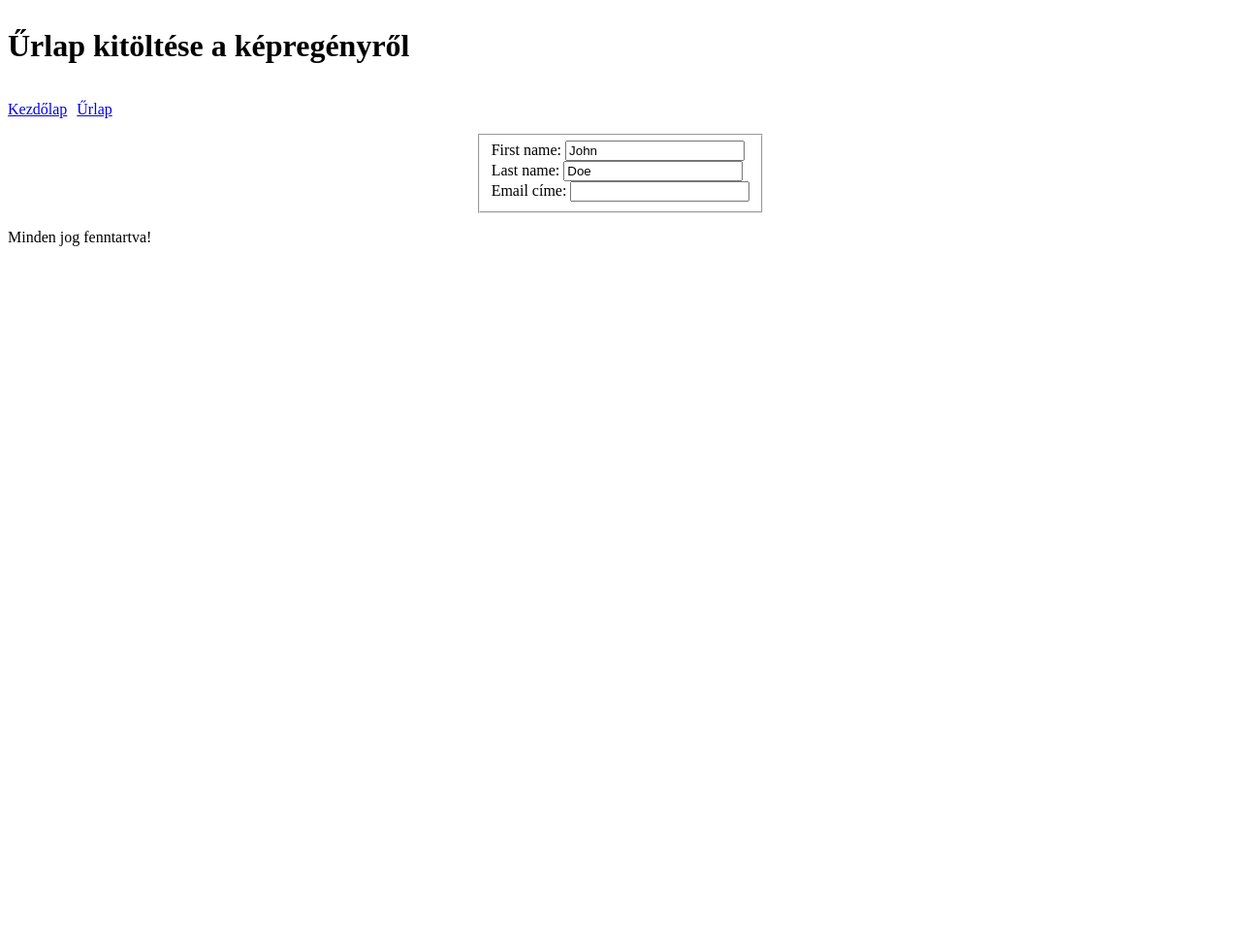
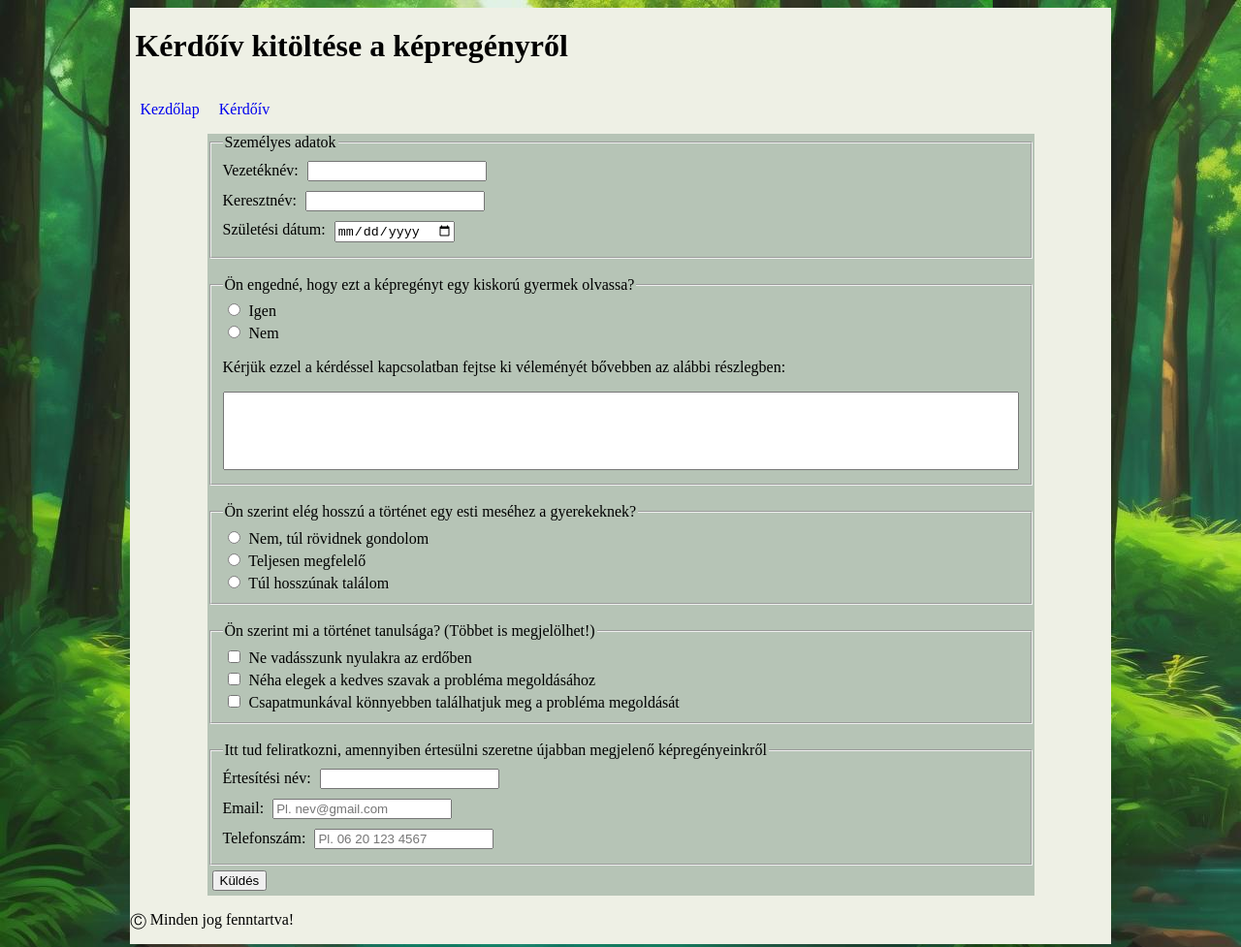
Before and after one commit to horvathnauzika/Mese, a plain HTML site: page urlap.html in a window 1280 px wide. Shown: the top 977 px of the page at 97% size. Before the commit the page ends 800 px from the top, so only its background shows below. Drawn offline with Linux system fonts and the light colour scheme.

Commit message:
urlap folytatas

```diff
--- a/stilus.css
+++ b/stilus.css
@@ -1,13 +1,22 @@
-article{
-    display: flex;
-    flex-wrap: wrap;
-    justify-content: space-evenly;
+body{
+    background-image: url("kepek/hatterkep4.jpg");
+}
+form{
+    background-color: #B6C4B6;
+}
 
-}
 main{
     display: flex;
     flex-wrap: wrap;
+    width: 80%;
+    margin: auto;
+    background-color: #EEF0E5;
 }
+
+h1{
+    margin-left: 5px;
+}
+
 
 header{
     flex: 0 0 100%;
@@ -18,11 +27,32 @@ nav{
 }
 
 article{
+    display: flex;
+    flex-wrap: wrap;
+    justify-content: space-evenly;
+    align-items: flex-start;
+}
+
+article{
     flex: 0 0 100%;
 }
 
 footer{
     flex: 0 0 100%;
+}
+nav li{
+    color: #304D30;
+    margin-left: 10px;
+}
+
+nav a{
+    text-decoration: none;
+}
+
+nav a:hover{
+    background-color: #304D30;
+    color: #EEF0E5;
+    padding: 10px;
 }
 
 nav > ul{
@@ -32,3 +62,17 @@ nav > ul{
     flex-wrap: wrap;
     padding: 0px;
 }
+
+input{
+    margin: 5px;
+}
+
+textarea{
+    resize: none;
+}
+
+@media screen and (max-width: 600px) {
+    nav ul{
+        flex: column;
+    }
+}
--- a/urlap.html
+++ b/urlap.html
@@ -1,36 +1,85 @@
 <!DOCTYPE html>
-<html lang="en">
+<html lang="hu">
 <head>
     <meta charset="UTF-8">
     <meta name="viewport" content="width=device-width, initial-scale=1.0">
-    <title>Document</title>
+    <title>Horváth Nauzika</title>
     <link rel="stylesheet" href="stilus.css">
 </head>
 <body>
     <main>
         <header>
-            <h1>Űrlap kitöltése a képregényről</h1>
+            <h1>Kérdőív kitöltése a képregényről</h1>
         </header>
         <nav>
             <ul>
                 <li><a href="index.html">Kezdőlap</a></li>
-                <li><a href="urlap.html">Űrlap</a></li>
+                <li><a href="urlap.html">Kérdőív</a></li>
             </ul>
         </nav>
         <article>
             <form>
-                <fieldset>
-                    <label for="fname">First name:</label>
-                    <input type="text" id="fname" name="fname" value="John"><br>
-                    <label for="lname">Last name:</label>
-                    <input type="text" id="lname" name="lname" value="Doe"><br>
-                    <label for="email">Email címe:</label>
-                    <input type="email" id="email" name="email">
-                </fieldset>
+                <div>
+                    <fieldset>
+                        <legend>Személyes adatok</legend>
+                        <label for="fname">Vezetéknév:</label>
+                        <input type="text" id="fname" name="fname" required><br>
+                        <label for="lname">Keresztnév:</label>
+                        <input type="text" id="lname" name="lname" required><br>
+                        <label for="szuldatum">Születési dátum:</label>
+                        <input type="date" id="szuldatum" name="szuldatum">
+                    </fieldset><br>
+                </div>
+                    <div>
+                    <fieldset>
+                        <legend>Ön engedné, hogy ezt a képregényt egy kiskorú gyermek olvassa?</legend>
+                        <input type="radio" id="igen" name="valasztas" value="igen">
+                        <label for="igen">Igen</label><br>
+                        <input type="radio" id="nem" name="valasztas" value="nem">
+                        <label for="css">Nem</label><br>
+                        <p><label for="w3review">Kérjük ezzel a kérdéssel kapcsolatban fejtse ki véleményét bővebben az alábbi részlegben:</label></p>
+                        <textarea id="w3review" name="w3review" rows="5" cols="100"></textarea>
+                        <br>
+                    </fieldset><br>
+                </div>
+                    <div>
+                        <fieldset>
+                            <legend>Ön szerint elég hosszú a történet egy esti meséhez a gyerekeknek?</legend>
+                            <input type="radio" id="rovid" name="velemeny" value="rovid">
+                            <label for="rovid">Nem, túl rövidnek gondolom</label><br>
+                            <input type="radio" id="megfelelo" name="velemeny" value="megfelelo">
+                            <label for="megfelelo">Teljesen megfelelő</label><br>
+                            <input type="radio" id="hosszu" name="velemeny" value="hosszu">
+                            <label for="hosszu">Túl hosszúnak találom</label>
+                        </fieldset><br>
+                    </div>
+                    <div>
+                        <fieldset>
+                            <legend>Ön szerint mi a történet tanulsága? (Többet is megjelölhet!)</legend>
+                            <input type="checkbox" id="nyul" name="nyul" value="nyul">
+                            <label for="nyul">Ne vadásszunk nyulakra az erdőben</label><br>
+                            <input type="checkbox" id="szavak" name="szavak" value="szavak">
+                            <label for="szavak">Néha elegek a kedves szavak a probléma megoldásához</label><br>
+                            <input type="checkbox" id="csapatmunka" name="csapatmunka" value="csapatmunka">
+                            <label for="csapatmunka">Csapatmunkával könnyebben találhatjuk meg a probléma megoldását</label>
+                        </fieldset><br>
+                    </div>
+                    <div>
+                        <fieldset>
+                            <legend>Itt tud feliratkozni, amennyiben értesülni szeretne újabban megjelenő képregényeinkről</legend>
+                            <label for="ertnev">Értesítési név:</label>
+                            <input type="text" id="ertnev" name="ertnev"><br>
+                            <label for="email">Email:</label>
+                            <input type="email" id="email" name="email" placeholder="Pl. nev@gmail.com"><br>
+                            <label for="phone">Telefonszám:</label>
+                            <input type="tel" id="phone" name="phone" placeholder="Pl. 06 20 123 4567">
+                        </fieldset>
+                        <input type="button" value="Küldés">
+                    </div>
             </form>
         </article>
         <footer>
-            <p>Minden jog fenntartva!</p>
+            <p>Ⓒ Minden jog fenntartva!</p>
         </footer>
     </main>
 </body>
```
Also changed, not shown: index.html (+1 -6 lines), kepek/hatterkep1.jpg (added), kepek/hatterkep2.jpg (added), kepek/hatterkep3.jpg (added), kepek/hatterkep4.jpg (added).
